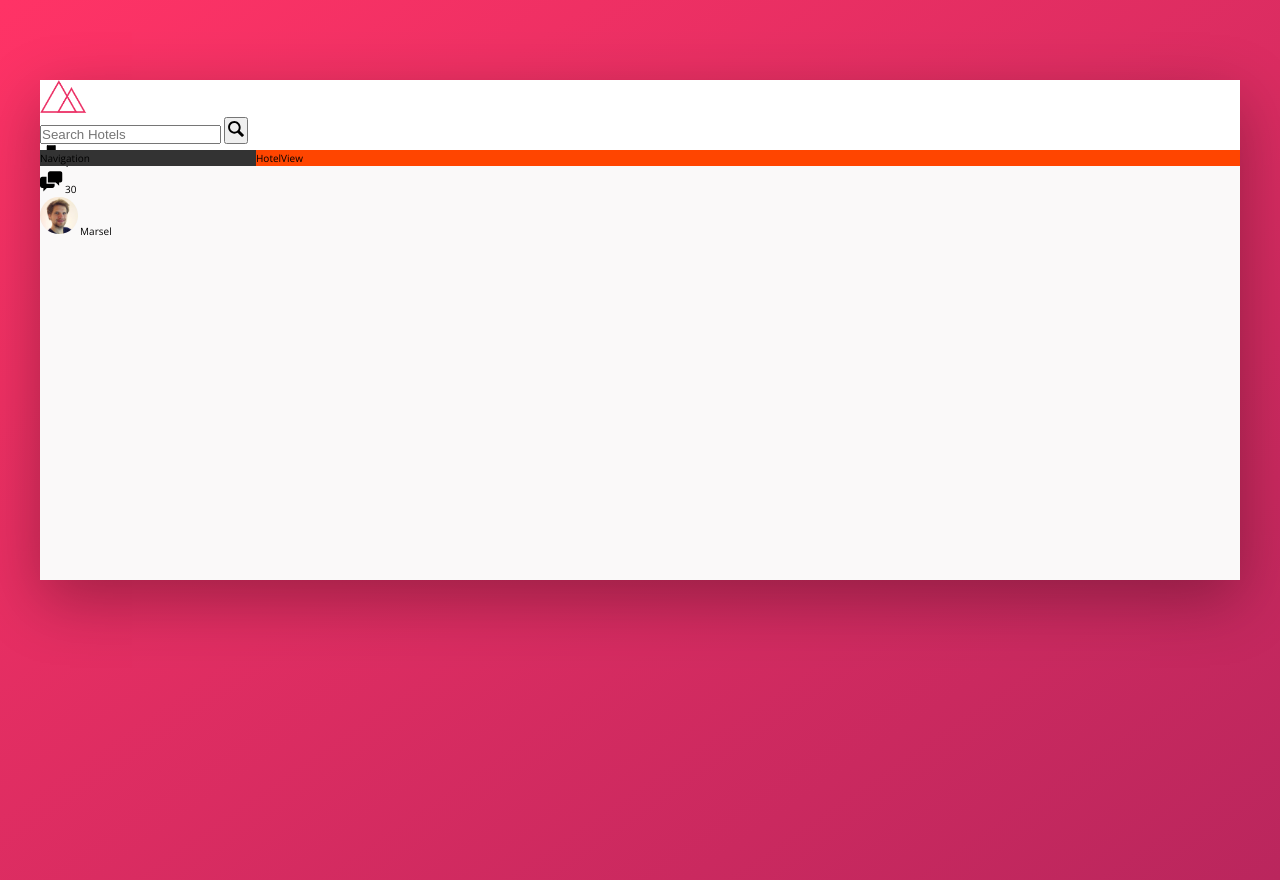
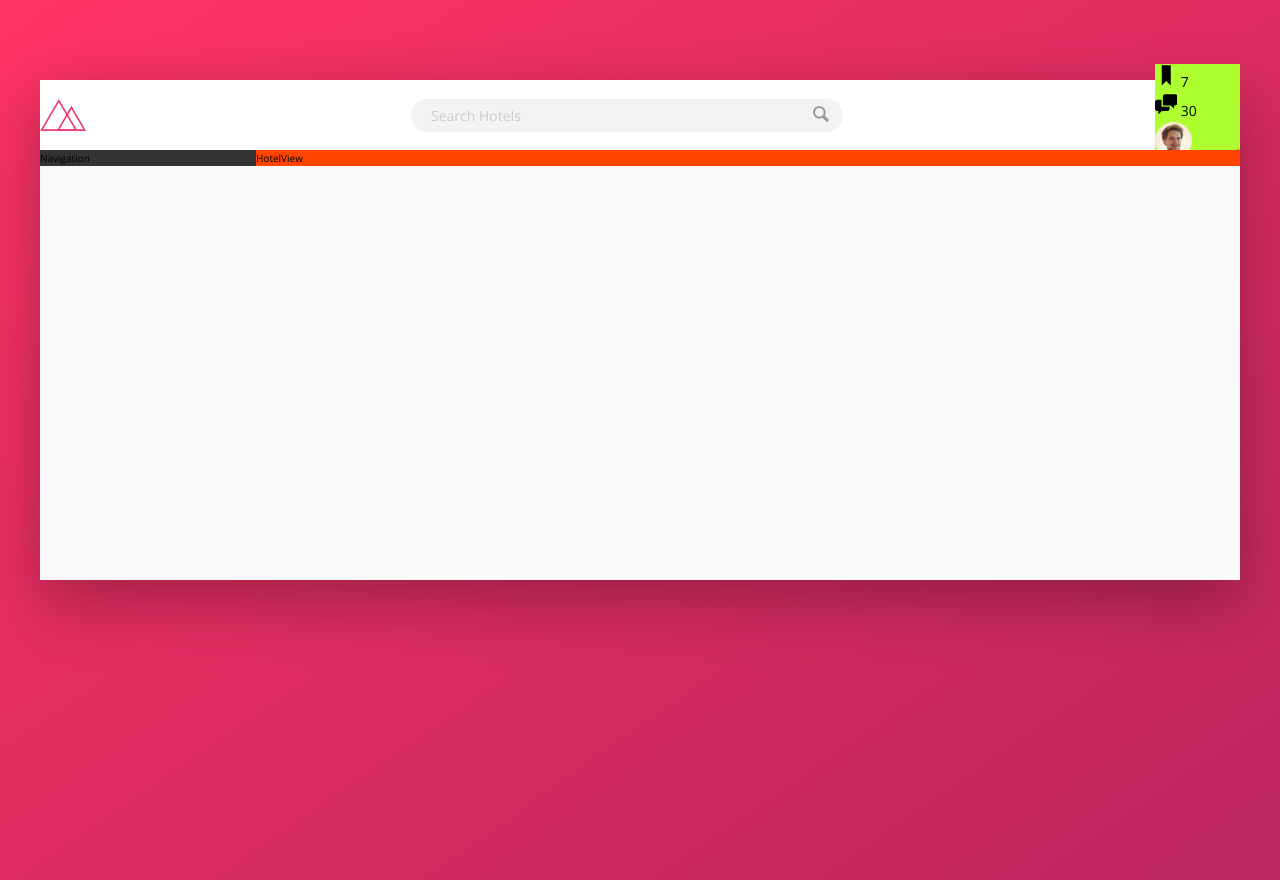
Before and after one commit to marselgray/trillo, a website: page index.html in a window 1280 px wide. Drawn offline with nearby package versions, Linux system fonts and the light colour scheme.

Commit message:
Header Construction: Phase 2

```diff
--- a/sass/_base.scss
+++ b/sass/_base.scss
@@ -4,14 +4,14 @@
 	--color-primary-light: #FF3366;
 	--color-primary-dark: #BA265D;
 
-	--color--grey-light-1: #faf9f9;
-	--color--grey-light-2: #f4f2f2;
-	--color--grey-light-3: #f0eeee;
-	--color--grey-light-4: #ccc;
+	--color-grey-light-1: #faf9f9;
+	--color-grey-light-2: #f4f2f2;
+	--color-grey-light-3: #f0eeee;
+	--color-grey-light-4: #ccc;
 
-	--color--grey-dark-1: #333;
-	--color--grey-dark-2: #777;
-	--color--grey-dark-3: #999;
+	--color-grey-dark-1: #333;
+	--color-grey-dark-2: #777;
+	--color-grey-dark-3: #999;
 
 	--shadow-dark: 0 2rem 6rem rgba(0, 0, 0, 0.3);
 }
--- a/sass/_components.scss
+++ b/sass/_components.scss
@@ -5,24 +5,64 @@
 
 // Search
 .search{
+	flex: 0 0 40%;
+
+	display: flex;
+	align-items: center;
+	justify-content: center;
 
 	&__input{
+		font-family: inherit;
+		font-size: inherit;
+		color: inherit;
+		background-color: var(--color-grey-light-2);
+		border: none;
+		padding: 0.7rem 2rem;
+		border-radius: 10rem;
+		width: 90%;
+		transition: all .2s;
+		margin: 0 -3.25rem 0 0;
 
+		&:focus{
+			outline: none;
+			width: 100%;
+			background-color: var(--color-grey-light-3);
+		}
+
+		&::-webkit-input-placeholder{
+			font-weight: 100;
+			color: var(--color-grey-light-4);
+		}
+	}
+
+	&__input:focuse + &__button{
+		background-color: var(--color-grey-light-3);
 	}
 
 	&__button{
+		border: none;
+		background-color:var(--color-grey-light-2);
 
+		&:focus{
+			outline: none;
+		}
+
+		&:active{
+			transform: translateY(2px);
+		}
 	}
 
 	&__icon{
 		height: 2rem;
 		width: 2rem;
+		fill: var(--color-grey-dark-3);
 	}
 }
 
 
 // User Nav
 .user-nav{
+	background-color: greenyellow;
 
 	&__icon-box{
 
--- a/sass/_layout.scss
+++ b/sass/_layout.scss
@@ -1,7 +1,7 @@
 .container{
 	max-width: 120rem;
 	margin: 8rem auto;
-	background-color: var(--color--grey-light-1);
+	background-color: var(--color-grey-light-1);
 	box-shadow: var(--shadow-dark);
 	min-height: 50rem;
 }
@@ -9,7 +9,12 @@
 .header{
 	height: 7rem;
 	background-color: #fff;
-	border-bottom: var(--color--grey-light-2);
+	border-bottom: var(--color-grey-light-2);
+	font-size: 1.4rem;
+
+	display: flex;
+	justify-content: space-between;
+	align-items: center;
 }
 
 .content{
@@ -17,7 +22,7 @@
 }
 
 .sidebar{
-	background-color: var(--color--grey-dark-1);
+	background-color: var(--color-grey-dark-1);
 	flex: 0 0 18%;
 }
 
```
Also changed, not shown: README.md, css/style.css.
